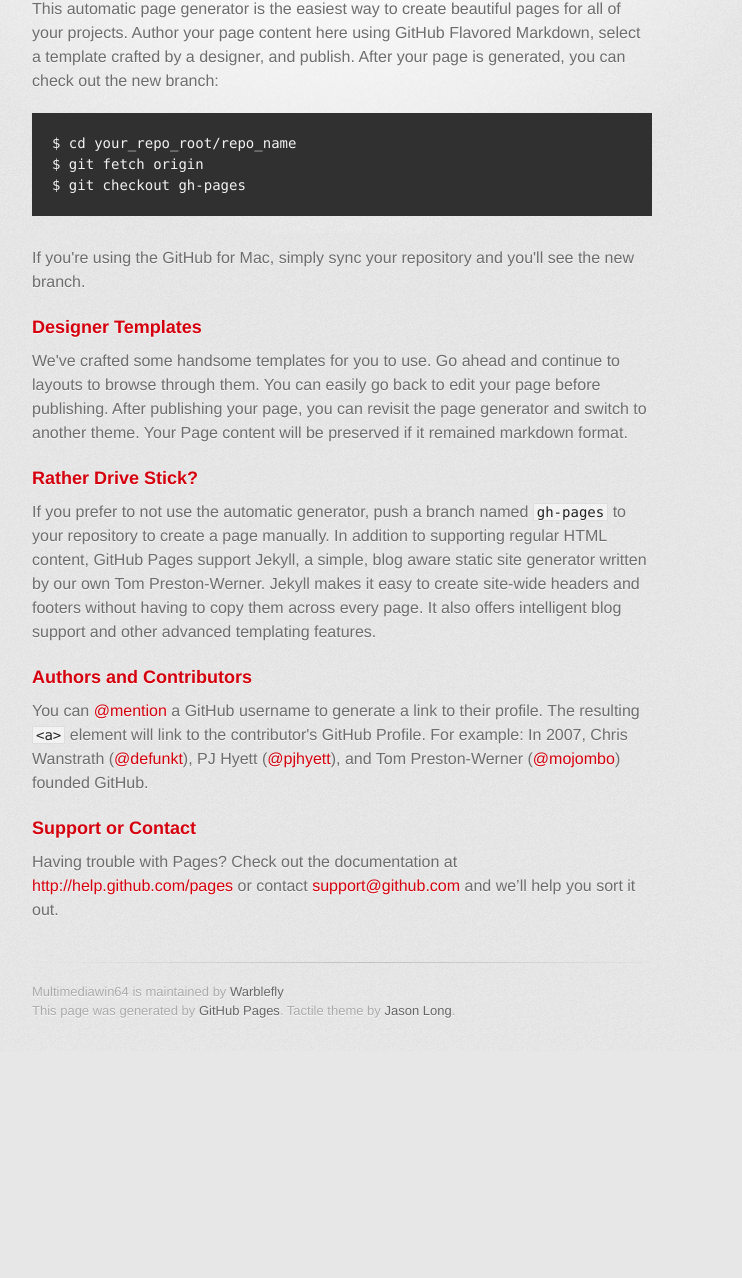
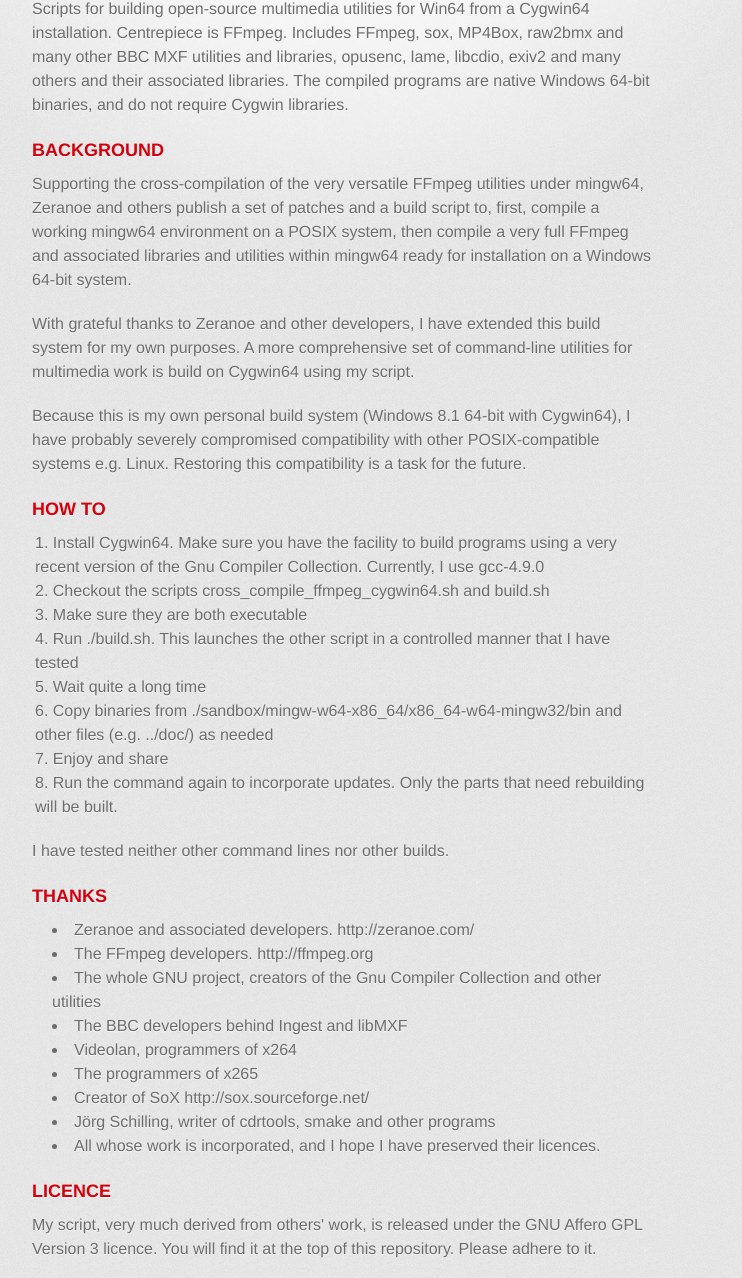
Before and after one commit to Warblefly/multimediaWin64, a plain HTML site: page index.html in a window 1280 px wide. Shown: the part 340-1618 px from the top of the page, without its empty margins (298-1040 px from the left). Before the commit the page ends 1391 px from the top, so only its background shows below. Drawn offline with Linux system fonts and the light colour scheme; a web font is replaced by a local one.

Commit message:
Update index.html

```diff
--- a/index.html
+++ b/index.html
@@ -31,38 +31,58 @@
         <hr>
 
         <section id="main_content">
-          <h3>
-<a name="welcome-to-github-pages" class="anchor" href="#welcome-to-github-pages"><span class="octicon octicon-link"></span></a>Welcome to GitHub Pages.</h3>
 
-<p>This automatic page generator is the easiest way to create beautiful pages for all of your projects. Author your page content here using GitHub Flavored Markdown, select a template crafted by a designer, and publish. After your page is generated, you can check out the new branch:</p>
+<h3>multimediaWin64</h3>
 
-<pre><code>$ cd your_repo_root/repo_name
-$ git fetch origin
-$ git checkout gh-pages
-</code></pre>
+<p>Scripts for building open-source multimedia utilities for Win64 from a Cygwin64 installation. Centrepiece is FFmpeg. Includes FFmpeg, sox, MP4Box, raw2bmx and many other BBC MXF utilities and libraries, opusenc, lame, libcdio, exiv2 and many others and their associated libraries. The compiled programs are native Windows 64-bit binaries, and do not require Cygwin libraries.</p>
 
-<p>If you're using the GitHub for Mac, simply sync your repository and you'll see the new branch.</p>
 
-<h3>
-<a name="designer-templates" class="anchor" href="#designer-templates"><span class="octicon octicon-link"></span></a>Designer Templates</h3>
+<h3>BACKGROUND</h3>
 
-<p>We've crafted some handsome templates for you to use. Go ahead and continue to layouts to browse through them. You can easily go back to edit your page before publishing. After publishing your page, you can revisit the page generator and switch to another theme. Your Page content will be preserved if it remained markdown format.</p>
 
-<h3>
-<a name="rather-drive-stick" class="anchor" href="#rather-drive-stick"><span class="octicon octicon-link"></span></a>Rather Drive Stick?</h3>
+<p>Supporting the cross-compilation of the very versatile FFmpeg utilities under mingw64, Zeranoe and others publish a set of patches and a build script to, first, compile a working mingw64 environment on a POSIX system, then compile a very full FFmpeg and associated libraries and utilities within mingw64 ready for installation on a Windows 64-bit system.
 
-<p>If you prefer to not use the automatic generator, push a branch named <code>gh-pages</code> to your repository to create a page manually. In addition to supporting regular HTML content, GitHub Pages support Jekyll, a simple, blog aware static site generator written by our own Tom Preston-Werner. Jekyll makes it easy to create site-wide headers and footers without having to copy them across every page. It also offers intelligent blog support and other advanced templating features.</p>
+<p>With grateful thanks to Zeranoe and other developers, I have extended this build system for my own purposes. A more comprehensive set of command-line utilities for multimedia work is build on Cygwin64 using my script.
 
-<h3>
-<a name="authors-and-contributors" class="anchor" href="#authors-and-contributors"><span class="octicon octicon-link"></span></a>Authors and Contributors</h3>
+<p>Because this is my own personal build system (Windows 8.1 64-bit with Cygwin64), I have probably severely compromised compatibility with other POSIX-compatible systems e.g. Linux. Restoring this compatibility is a task for the future.
 
-<p>You can <a href="https://github.com/blog/821" class="user-mention">@mention</a> a GitHub username to generate a link to their profile. The resulting <code>&lt;a&gt;</code> element will link to the contributor's GitHub Profile. For example: In 2007, Chris Wanstrath (<a href="https://github.com/defunkt" class="user-mention">@defunkt</a>), PJ Hyett (<a href="https://github.com/pjhyett" class="user-mention">@pjhyett</a>), and Tom Preston-Werner (<a href="https://github.com/mojombo" class="user-mention">@mojombo</a>) founded GitHub.</p>
 
-<h3>
-<a name="support-or-contact" class="anchor" href="#support-or-contact"><span class="octicon octicon-link"></span></a>Support or Contact</h3>
+<h3>HOW TO</h3>
 
-<p>Having trouble with Pages? Check out the documentation at <a href="http://help.github.com/pages">http://help.github.com/pages</a> or contact <a href="mailto:support@github.com">support@github.com</a> and we’ll help you sort it out.</p>
-        </section>
+<ol>
+<li>Install Cygwin64. Make sure you have the facility to build programs using a very recent version of the Gnu Compiler Collection. Currently, I use gcc-4.9.0
+<li>Checkout the scripts cross_compile_ffmpeg_cygwin64.sh and build.sh
+<li>Make sure they are both executable
+<li>Run ./build.sh. This launches the other script in a controlled manner that I have tested
+<li>Wait quite a long time
+<li>Copy binaries from ./sandbox/mingw-w64-x86_64/x86_64-w64-mingw32/bin and other files (e.g. ../doc/) as needed
+<li>Enjoy and share
+<li>Run the command again to incorporate updates. Only the parts that need rebuilding will be built.
+</ol>
+
+<p>I have tested neither other command lines nor other builds.
+
+
+<h3>THANKS</h3>
+
+
+<ul>
+<li>Zeranoe and associated developers. http://zeranoe.com/
+<li>The FFmpeg developers. http://ffmpeg.org
+<li>The whole GNU project, creators of the Gnu Compiler Collection and other utilities
+<li>The BBC developers behind Ingest and libMXF
+<li>Videolan, programmers of x264
+<li>The programmers of x265
+<li>Creator of SoX http://sox.sourceforge.net/
+<li>Jörg Schilling, writer of cdrtools, smake and other programs
+<li>All whose work is incorporated, and I hope I have preserved their licences.
+</ul>
+
+<h3>LICENCE</h3>
+
+<p>My script, very much derived from others' work, is released under the GNU Affero GPL Version 3 licence. You will find it at the top of this repository. Please adhere to it.
+
+<p>The version of FFmpeg built here is non-redistributable. </section>
 
         <footer>
           Multimediawin64 is maintained by <a href="https://github.com/Warblefly">Warblefly</a><br>
```
